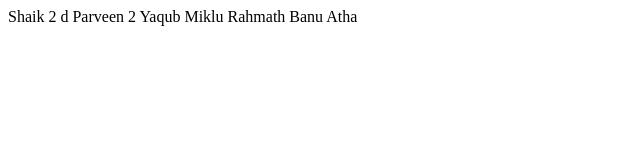
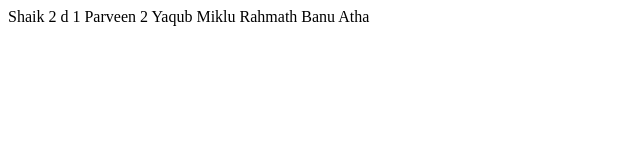
Before and after one commit to shaikmdar/githubtest, a plain HTML site: page index.html in a window 1280 px wide. Shown: the full height of the page, 0-640 px from the left. Drawn offline with Linux system fonts and the light colour scheme.

Commit message:
2d to 2 d 1

```diff
--- a/index.html
+++ b/index.html
@@ -2,7 +2,7 @@
     <head>
     </head>
     <body>
-        Shaik 2 d
+        Shaik 2 d 1
         Parveen 2
         Yaqub
         Miklu
```
